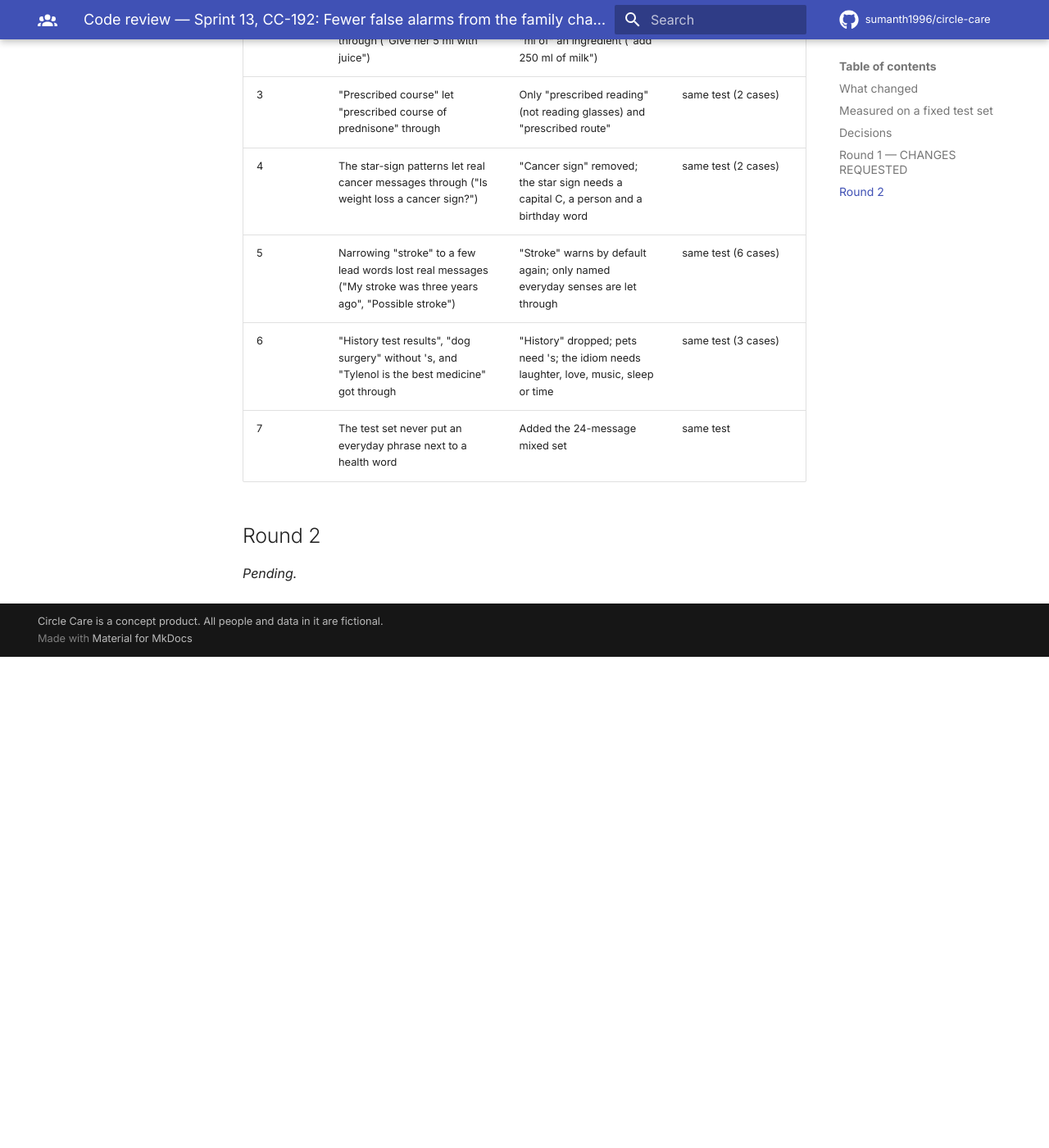
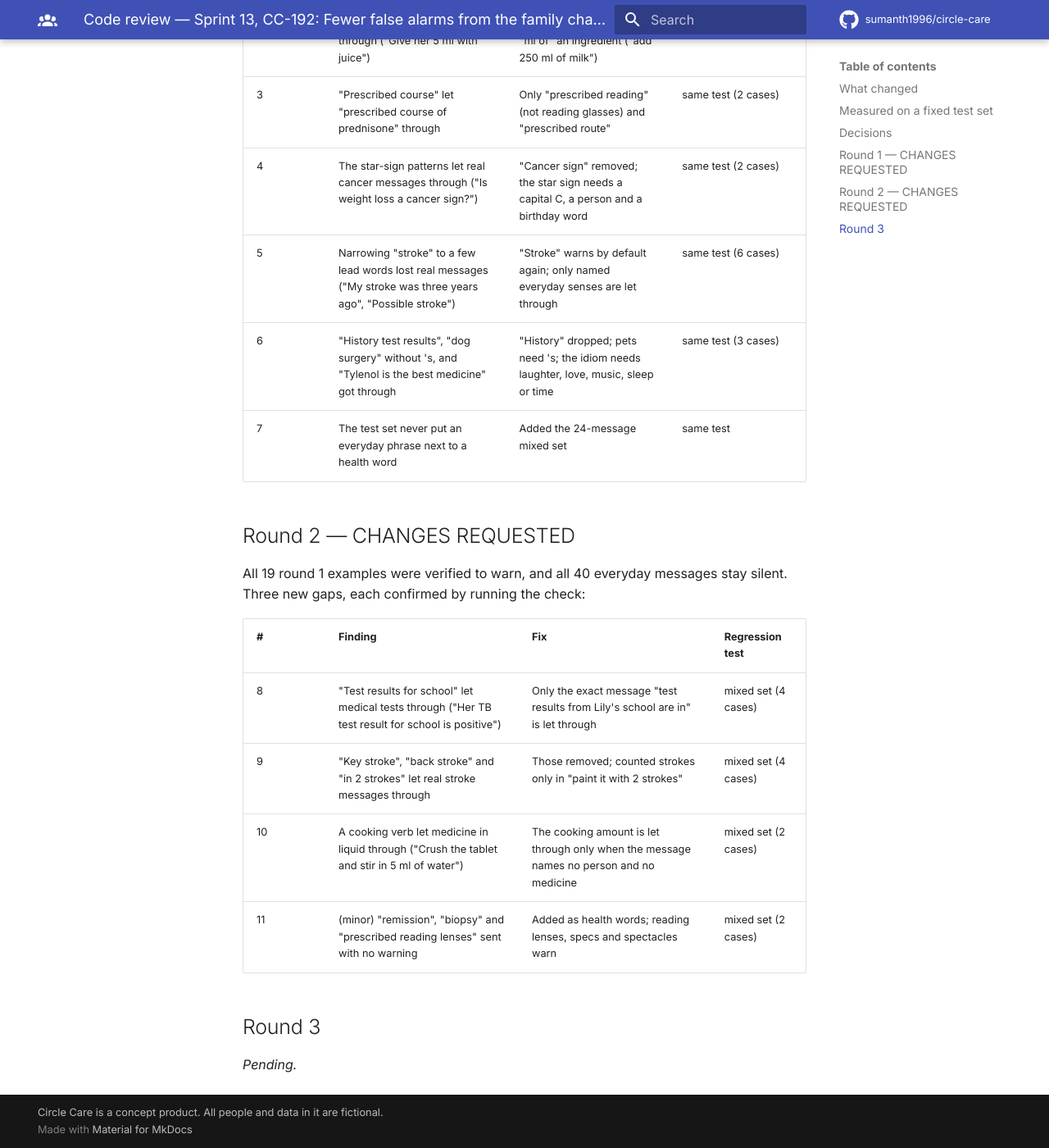
Before and after one commit to sumanth1996/circle-care, an MkDocs documentation site: the page built from docs/reviews/2026-11-14-sprint-13-chat-check.md, in a window 1280 px wide and 1400 px high, scrolled down 2212 px. Shown: the whole window at 82% size. Built offline with MkDocs 1.6.1 and Material for MkDocs 9.7.7, drawn with Linux system fonts in a browser that asks for light colours; comment, search, counter and statistics services are not loaded; before the commit the page ends 3013 px from its top, so only the background shows below that; some of the changed text lies outside the part shown.

Commit message:
CC-192: review round 2 fixes
School test results only in one exact phrase, no key/back stroke or
counted-strokes gaps, cooking amounts only when no person or medicine is
named, and remission/biopsy added as health words. 12 more mixed cases.

Co-Authored-By: Claude Opus 5.5 <noreply@anthropic.com>

```diff
--- a/docs/reviews/2026-11-14-sprint-13-chat-check.md
+++ b/docs/reviews/2026-11-14-sprint-13-chat-check.md
@@ -52,6 +52,17 @@ The reviewer confirmed these were sound: the global patterns reset between messa
 | 6 | "History test results", "dog surgery" without 's, and "Tylenol is the best medicine" got through | "History" dropped; pets need 's; the idiom needs laughter, love, music, sleep or time | same test (3 cases) |
 | 7 | The test set never put an everyday phrase next to a health word | Added the 24-message mixed set | same test |
 
-## Round 2
+## Round 2 — CHANGES REQUESTED
+
+All 19 round 1 examples were verified to warn, and all 40 everyday messages stay silent. Three new gaps, each confirmed by running the check:
+
+| # | Finding | Fix | Regression test |
+|---|---|---|---|
+| 8 | "Test results for school" let medical tests through ("Her TB test result for school is positive") | Only the exact message "test results from Lily's school are in" is let through | mixed set (4 cases) |
+| 9 | "Key stroke", "back stroke" and "in 2 strokes" let real stroke messages through | Those removed; counted strokes only in "paint it with 2 strokes" | mixed set (4 cases) |
+| 10 | A cooking verb let medicine in liquid through ("Crush the tablet and stir in 5 ml of water") | The cooking amount is let through only when the message names no person and no medicine | mixed set (2 cases) |
+| 11 | (minor) "remission", "biopsy" and "prescribed reading lenses" sent with no warning | Added as health words; reading lenses, specs and spectacles warn | mixed set (2 cases) |
+
+## Round 3
 
 *Pending.*
```
Also changed, not shown: other parts of docs/reviews/2026-11-14-sprint-13-chat-check.md (+2 -2 lines), 2 other files.
